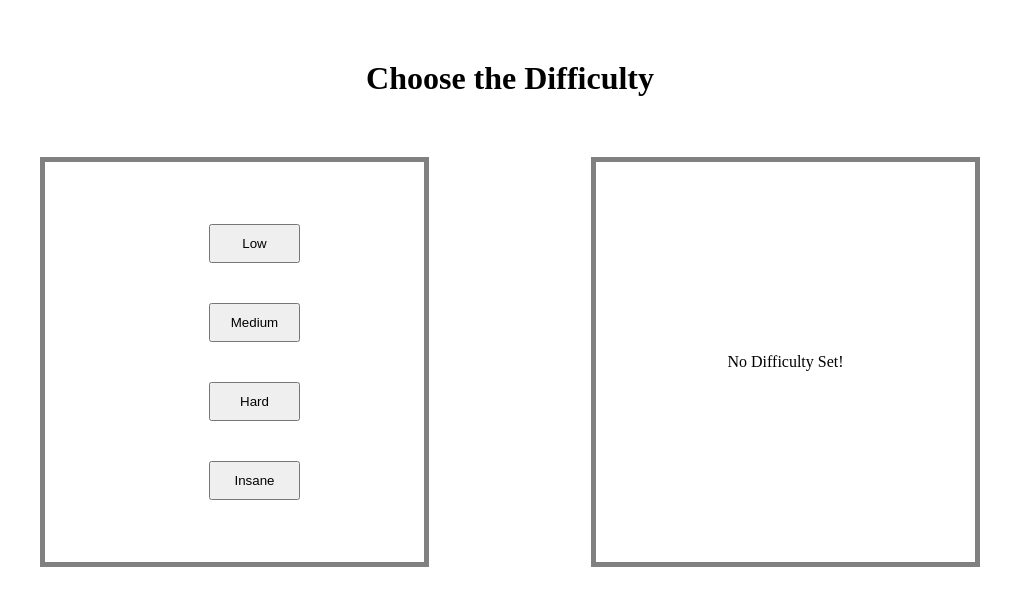
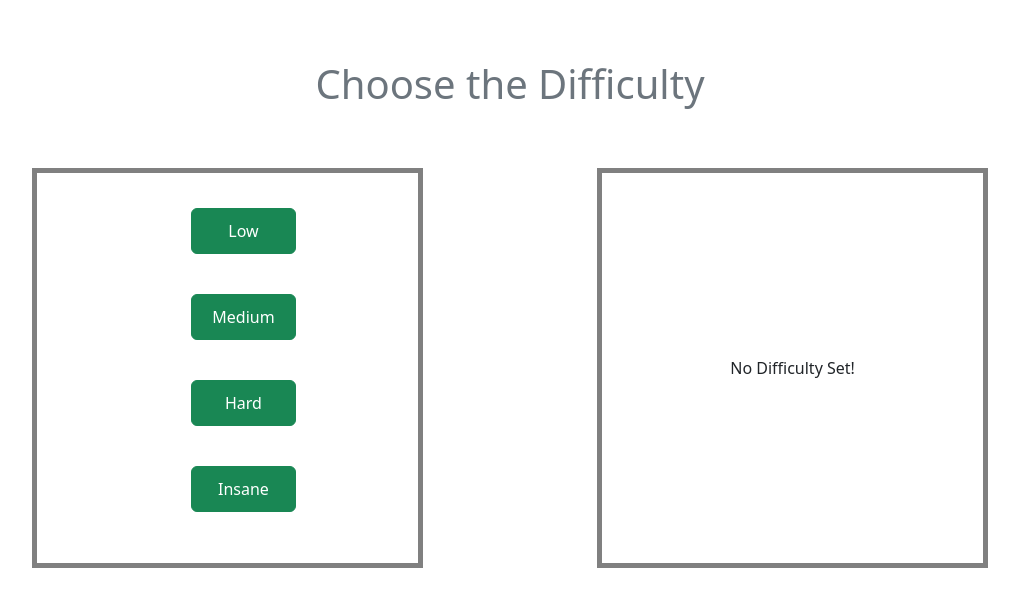
Before and after one commit to vishalps2606/react-practice, a React (Create React App) app: page / in a window 1280 px wide. Shown: the top 606 px of the page, without its empty margins (130-1149 px from the left). Built offline with nearby package versions, Linux system fonts and the light colour scheme.

Commit message:
some edits

```diff
--- a/public/index.html
+++ b/public/index.html
@@ -9,6 +9,11 @@
       name="description"
       content="Web site created using create-react-app"
     />
+
+    <link href="https://cdn.jsdelivr.net/npm/bootstrap@5.3.1/dist/css/bootstrap.min.css" rel="stylesheet" integrity="sha384-4bw+/aepP/YC94hEpVNVgiZdgIC5+VKNBQNGCHeKRQN+PtmoHDEXuppvnDJzQIu9" crossorigin="anonymous">
+    <script src="https://cdn.jsdelivr.net/npm/@popperjs/core@2.11.8/dist/umd/popper.min.js" integrity="sha384-I7E8VVD/ismYTF4hNIPjVp/Zjvgyol6VFvRkX/vR+Vc4jQkC+hVqc2pM8ODewa9r" crossorigin="anonymous"></script>
+    <script src="https://cdn.jsdelivr.net/npm/bootstrap@5.3.1/dist/js/bootstrap.min.js" integrity="sha384-Rx+T1VzGupg4BHQYs2gCW9It+akI2MM/mndMCy36UVfodzcJcF0GGLxZIzObiEfa" crossorigin="anonymous"></script>
+
     <link rel="apple-touch-icon" href="%PUBLIC_URL%/logo192.png" />
     <!--
       manifest.json provides metadata used when your web app is installed on a
--- a/src/Age.jsx
+++ b/src/Age.jsx
@@ -13,7 +13,7 @@ export function Age(props){
 
     return (
         <>
-            <button className="button" onClick = {increaseAge} >Increase Age</button>
+            <button className="btn btn-primary button" onClick = {increaseAge} >Increase Age</button>
             <h3 className="display" >Current Age : {age}</h3>
         </>
     );
--- a/src/DifficultyApp.jsx
+++ b/src/DifficultyApp.jsx
@@ -21,15 +21,15 @@ export function DifficutyApp(props){
 
     return (
         <>
-            <h1 className='heading'>Choose the Difficulty</h1>
+            <h1 className='heading text-secondary'>Choose the Difficulty</h1>
 
             <div className="row">
                 <div className="left_box">
                     <ul>
-                        <li> <button onClick={low} >Low</button> </li>
-                        <li> <button onClick={medium} >Medium</button> </li>
-                        <li> <button onClick={hard} >Hard</button> </li>
-                        <li> <button onClick={insane} >Insane</button> </li>
+                        <li> <button className='btn btn-success' onClick={low} >Low</button> </li>
+                        <li> <button className='btn btn-success' onClick={medium} >Medium</button> </li>
+                        <li> <button className='btn btn-success' onClick={hard} >Hard</button> </li>
+                        <li> <button className='btn btn-success' onClick={insane} >Insane</button> </li>
                     </ul>
                 </div>
                 <div className="right_box">
```
